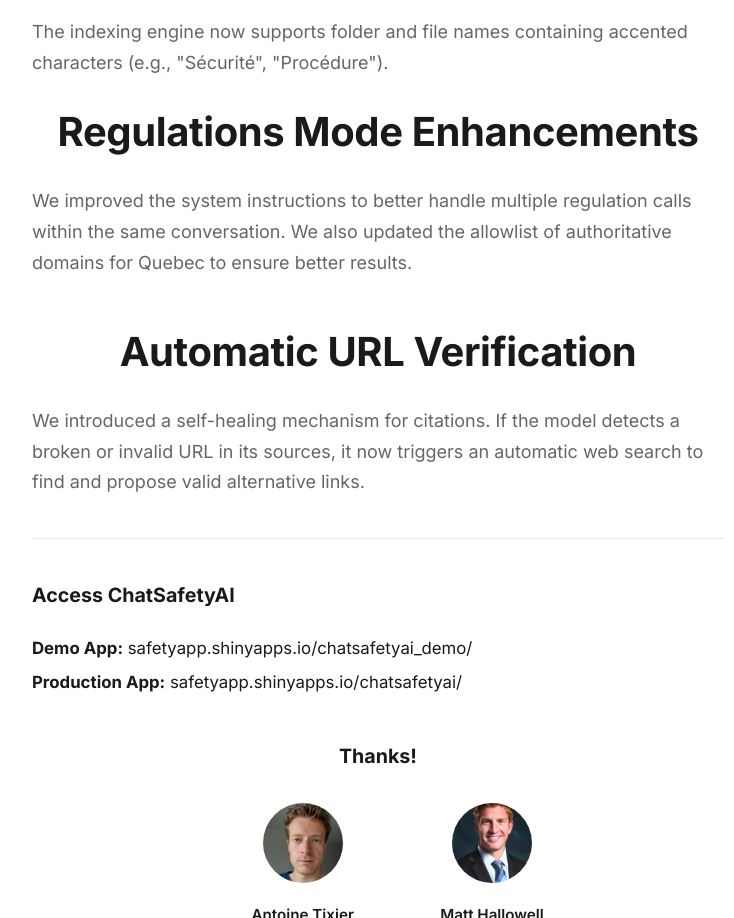
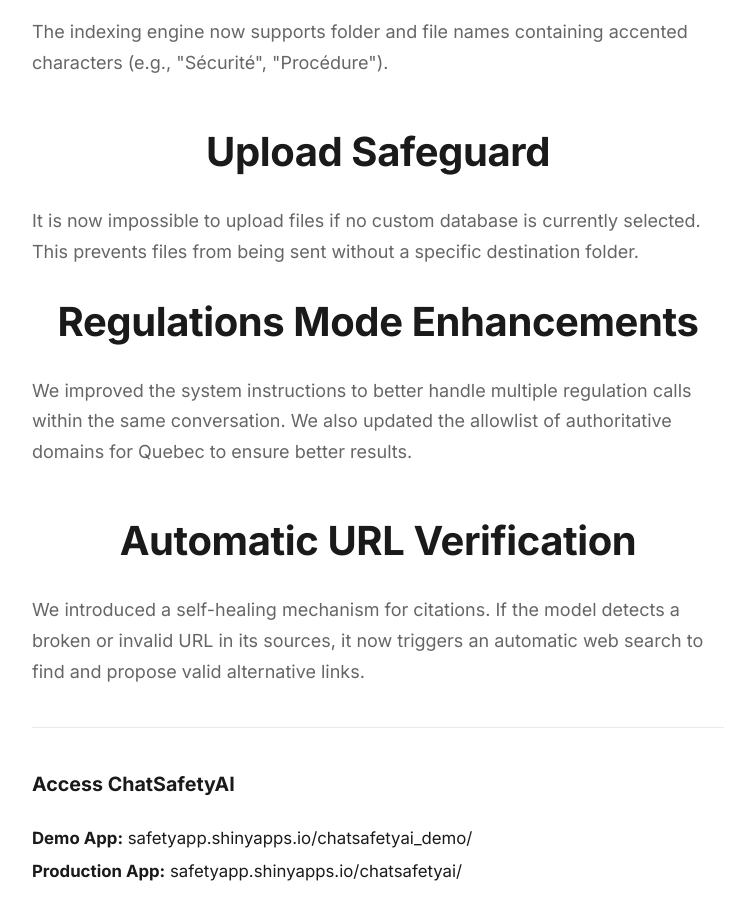
Before and after one commit to Tixierae/safetyai.github.io, a plain HTML site: page updates/update-004.html in a window 1280 px wide. Shown: the part 1363-2281 px from the top of the page, without its empty margins (262-996 px from the left). Drawn offline with Linux system fonts and the light colour scheme.

Commit message:
latest update

```diff
--- a/updates/update-004.html
+++ b/updates/update-004.html
@@ -150,6 +150,16 @@
                     <span class="fr-text">Le moteur d'indexation prend désormais entièrement en charge les noms de dossiers et de fichiers contenant des caractères accentués (ex : "Sécurité", "Procédure").</span>
                 </p>
 
+
+                <h2 style="margin: 40px 0 20px 0;">
+                    <span class="en-text">Upload Safeguard</span>
+                    <span class="fr-text">Sécurisation de l'Import</span>
+                </h2>
+                <p style="margin-bottom: 20px;">
+                    <span class="en-text">It is now impossible to upload files if no custom database is currently selected. This prevents files from being sent without a specific destination folder.</span>
+                    <span class="fr-text">Il est désormais impossible de télécharger des fichiers si aucune base de données personnalisée n'est sélectionnée. Cela empêche l'envoi de fichiers sans dossier de destination spécifique.</span>
+                </p>
+
                 <h2 style="margin: 20px 0 20px 0;">
                     <span class="en-text">Regulations Mode Enhancements</span>
                     <span class="fr-text">Améliorations du Mode Réglementations</span>
```
